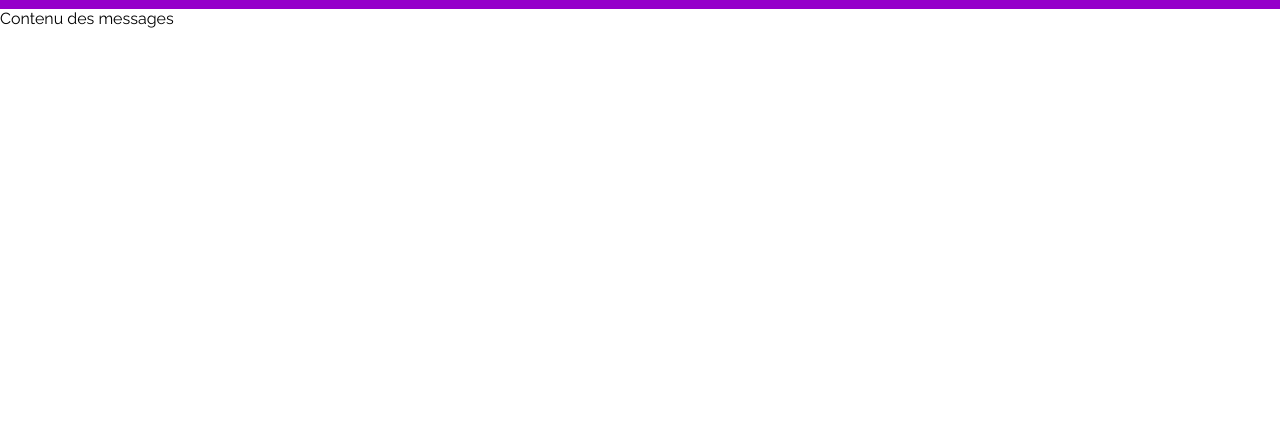
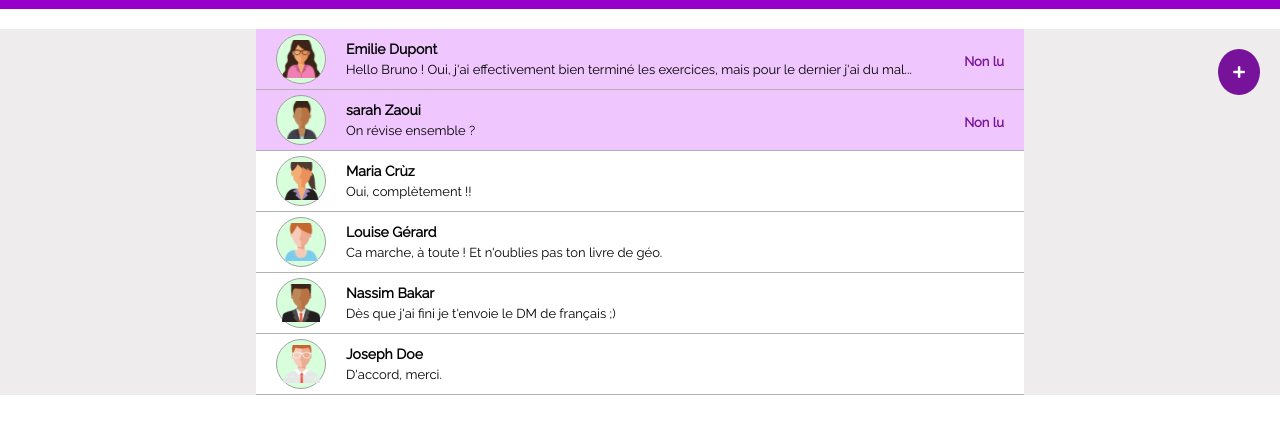
Before and after one commit to MaeraC/LearnAtHome, a website: page public/pages/dashboard.html in a window 1280 px wide. Both pictures are taken after a click on the element "Messages". Shown: the part 61-494 px from the top of the page. Drawn offline with Linux system fonts and the light colour scheme; no server answers.

Commit message:
messages page

```diff
--- a/public/css/style.css
+++ b/public/css/style.css
@@ -826,3 +826,72 @@ input[type="checkbox"]:checked::before {
     bottom: 20px;
     padding: 5px 10px;
 }
+.messages-profile {
+    display: flex;
+    justify-content: space-between;
+    align-items: center;
+    padding: 10px 20px;
+}
+.messages-content {
+    background-color: #EEECEC;
+    display: flex;
+    flex-direction: column;
+    justify-content: center;
+    align-items: center;
+    position: relative;
+}
+.messages {
+    background-color: white;
+    width: 60%;
+}
+.message {
+    padding: 5px 20px;
+    border-bottom: 1px solid #b1b1b1;
+    display: flex;
+    align-items: center;
+    font-size: 13px;
+    position: relative;
+    cursor: pointer;
+}
+.message .image-message {
+    border-radius: 50%;
+    background-color: #D7FFDB;
+    width: 50px;
+    height: 50px;
+    display: flex;
+    justify-content: center;
+    align-items: center;
+    border: #a1a1a1 1px solid;
+    margin-right: 20px;
+}
+.image-message img {
+    width: 38px;
+    height: 38px;
+}
+.text-message .bold {
+    font-weight: bold;
+    margin-bottom: 5px;
+    font-size: 14px;
+}
+.non-lu {
+    background-color: #EFC6FD;
+}
+.message span {
+    color: #77129b;
+    position: absolute;
+    top: 25px;
+    right: 20px;
+    font-weight: bold;
+}
+.message-btn {
+    background-color: #77129b;
+    color: white;
+    padding: 15px;
+    border: none;
+    outline: none;
+    cursor: pointer;
+    position: absolute;
+    top: 20px;
+    right: 20px;
+    border-radius: 50%;
+}
--- a/public/js/dashboard.js
+++ b/public/js/dashboard.js
@@ -40,9 +40,6 @@ function updateContent(page) {
         tasks()
     }
     else if (page === "messages") {
-        // Ajoutez le contenu des messages
-        const messagesContent = document.createElement("div");
-        messagesContent.textContent = "Contenu des messages";
-        contentDash.appendChild(messagesContent);
+        messages()
     }
 }
--- /dev/null
+++ b/public/js/messages.js
@@ -0,0 +1,117 @@
+function messages() {
+    const messagesSection = document.createElement("section")
+    const messagesProfile = document.createElement("div")
+    const messagesContent = document.createElement("div")
+
+    function profileMessage() {
+        let date = new Date()
+        let daysWeek = ["Dimanche", "Lundi", "Mardi", "Mercredi", "Jeudi", "vendredi", "Samedi", "Dimanche"]
+        let months = ["janvier", "Février", "Mars", "Avril", "Mai", "Juin", "Juillet", "Août", "Septembre", "Octobre", "Novembre", "Décembre"]
+        let currentDayWeek = daysWeek[date.getDay()]
+        let currentDay = date.getDate()
+        let currentMonth = months[date.getMonth()]
+        let currentDate = currentDayWeek + " " + currentDay + " " + currentMonth
+
+        fetch('/user-info', {
+            credentials: 'same-origin',
+            headers: {
+                'Content-Type': 'application/json'
+            },
+            method: 'GET'
+        })
+            .then(response => response.json())
+            .then(data => {
+                const name = data.name
+
+                messagesProfile.innerHTML = `
+                    <p class="date-time">${currentDate}</p>
+                    <h1>Messagerie</h1>
+                    <div class="profile">
+                        <div class="profile-details">
+                            <h4>Bonjour ${name}</h4>
+                            <p>Dernière connexion le 19/05/2023</p>
+                        </div>
+                        <div class="profile-img"><img src="../assets/bruno.png" alt="photo de bruno" /></div>
+                    </div>
+                `
+            })
+            .catch(error => {
+                console.error('Erreur lors de la récupération des informations de l\'utilisateur:', error);
+            });
+    }
+
+    function contentMessage() {
+        messagesContent.innerHTML = `
+            <div class="messages">
+                <div class="message non-lu">
+                    <div class="image-message">
+                        <img src="../assets/emilie.png" alt="Photo de Emilie" />
+                    </div>
+                    <div class="text-message">
+                        <p class="bold">Emilie Dupont</p>
+                        <p>Hello Bruno ! Oui, j'ai effectivement bien terminé les exercices, mais pour le dernier j'ai du mal... </p>
+                    </div>
+                    <span>Non lu</span>
+                </div>
+                <div class="message non-lu">
+                    <div class="image-message">
+                        <img src="../assets/sarah.png" alt="Photo de Sarah" />
+                    </div>
+                    <div class="text-message">
+                        <p class="bold">sarah Zaoui</p>
+                        <p>On révise ensemble ?</p>
+                    </div>
+                    <span>Non lu</span>
+                </div>
+                <div class="message">
+                    <div class="image-message">
+                        <img src="../assets/maria.png" alt="Photo de Maria" />
+                    </div>
+                    <div class="text-message">
+                        <p class="bold">Maria Crùz</p>
+                        <p>Oui, complètement !!</p>
+                    </div>
+                </div>
+                <div class="message">
+                    <div class="image-message">
+                        <img src="../assets/louise.png" alt="Photo de louise" />
+                    </div>
+                    <div class="text-message">
+                        <p class="bold">Louise Gérard</p>
+                        <p>Ca marche, à toute ! Et n'oublies pas ton livre de géo.</p>
+                    </div>
+                </div>
+                <div class="message">
+                    <div class="image-message">
+                        <img src="../assets/nassim.png" alt="Photo de Nassim" />
+                    </div>
+                    <div class="text-message">
+                        <p class="bold">Nassim Bakar</p>
+                        <p>Dès que j'ai fini je t'envoie le DM de français ;)</p>
+                    </div>
+                </div>
+                <div class="message">
+                    <div class="image-message">
+                        <img src="../assets/joseph.png" alt="Photo de Joseph" />
+                    </div>
+                    <div class="text-message">
+                        <p class="bold">Joseph Doe</p>
+                        <p>D'accord, merci.</p>
+                    </div>
+                </div>
+            </div>
+            <button class="message-btn"><i class="fas fa-plus"></i></button>
+        `
+    }
+
+    messagesSection.classList.add("messages-section")
+    messagesContent.classList.add("messages-content")
+    messagesProfile.classList.add("messages-profile")
+
+    contentDash.appendChild(messagesSection)
+    messagesSection.appendChild(messagesProfile)
+    messagesSection.appendChild(messagesContent)
+
+    profileMessage()
+    contentMessage()
+}
--- a/public/pages/dashboard.html
+++ b/public/pages/dashboard.html
@@ -21,6 +21,7 @@
     <script src="../js/dash.js"></script>
     <script src="../js/calendar.js"></script>
     <script src="../js/tasks.js"></script>
+    <script src="../js/messages.js"></script>
 
     <script src="../js/dashboard.js"></script>
 
```
Also changed, not shown: public/assets/joseph.png (added), public/assets/louise.png (added), public/assets/maria.png (added), public/assets/nassim.png (added).
